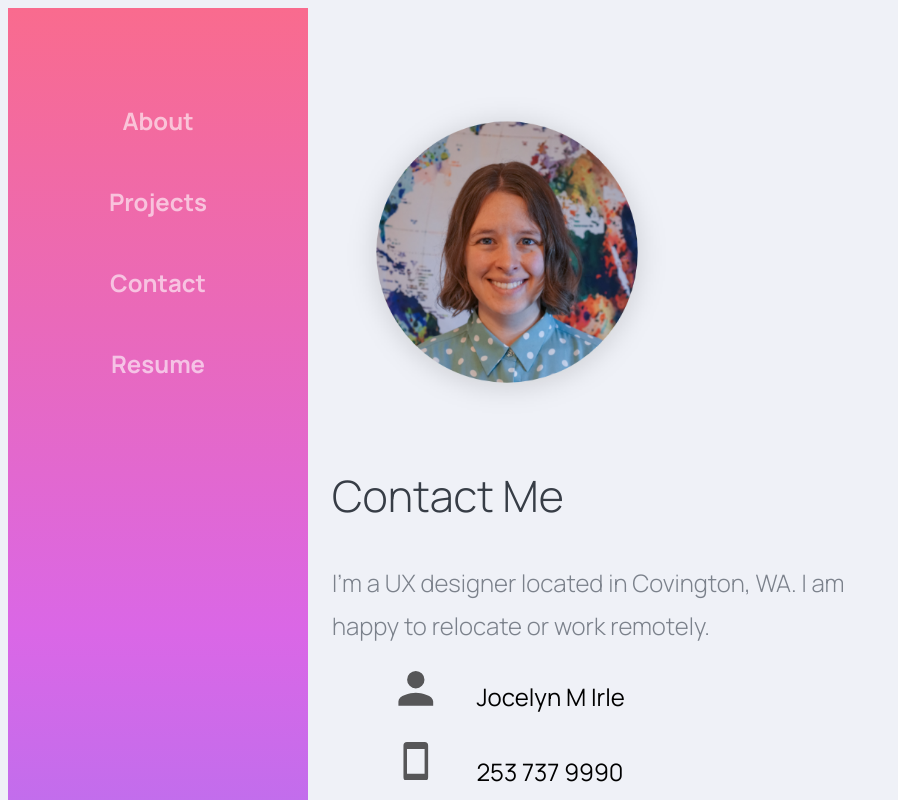
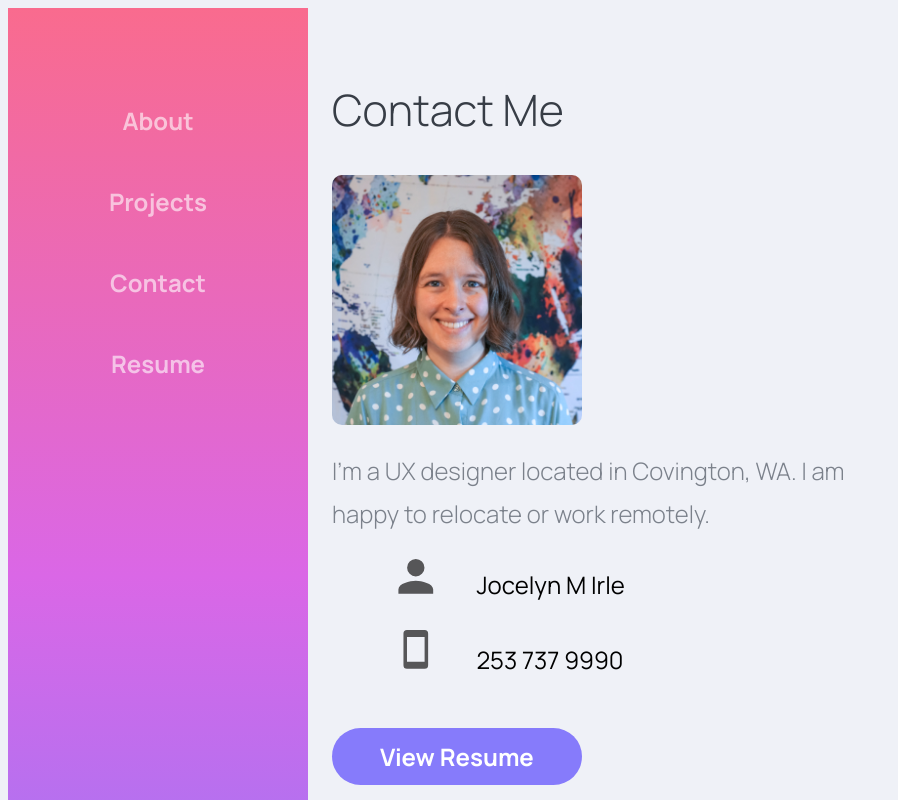
Before and after one commit to jocelynirle/jocelynirle.github.io, a plain HTML site: page contact.html in a window 1280 px wide. Shown: the top 800 px of the page, without its empty margins (0-898 px from the left). Drawn offline with Linux system fonts and the light colour scheme.

Commit message:
square image

```diff
--- a/contact.html
+++ b/contact.html
@@ -23,9 +23,10 @@
         </div>
         <div class="content">
             <section class="hero">
-              <img src="images/facebook.png"/>
+
                 <div class="hero-content">
                     <h2>Contact Me</h2>
+                    <img src="images/profile picture.jpg" class="me-image"/>
                     <p>I'm a UX designer located in Covington, WA.
                     I am happy to relocate or work remotely.
                     </p>
--- a/styles.css
+++ b/styles.css
@@ -236,3 +236,7 @@ padding: 1em;
         padding-left: 0.25em;
     }
 }
+.me-image {
+    border-radius: 10px;
+    max-width: 250px;
+}
```
Also changed, not shown: resume.html (+0 -1 lines), images/profile picture.jpg (added).
